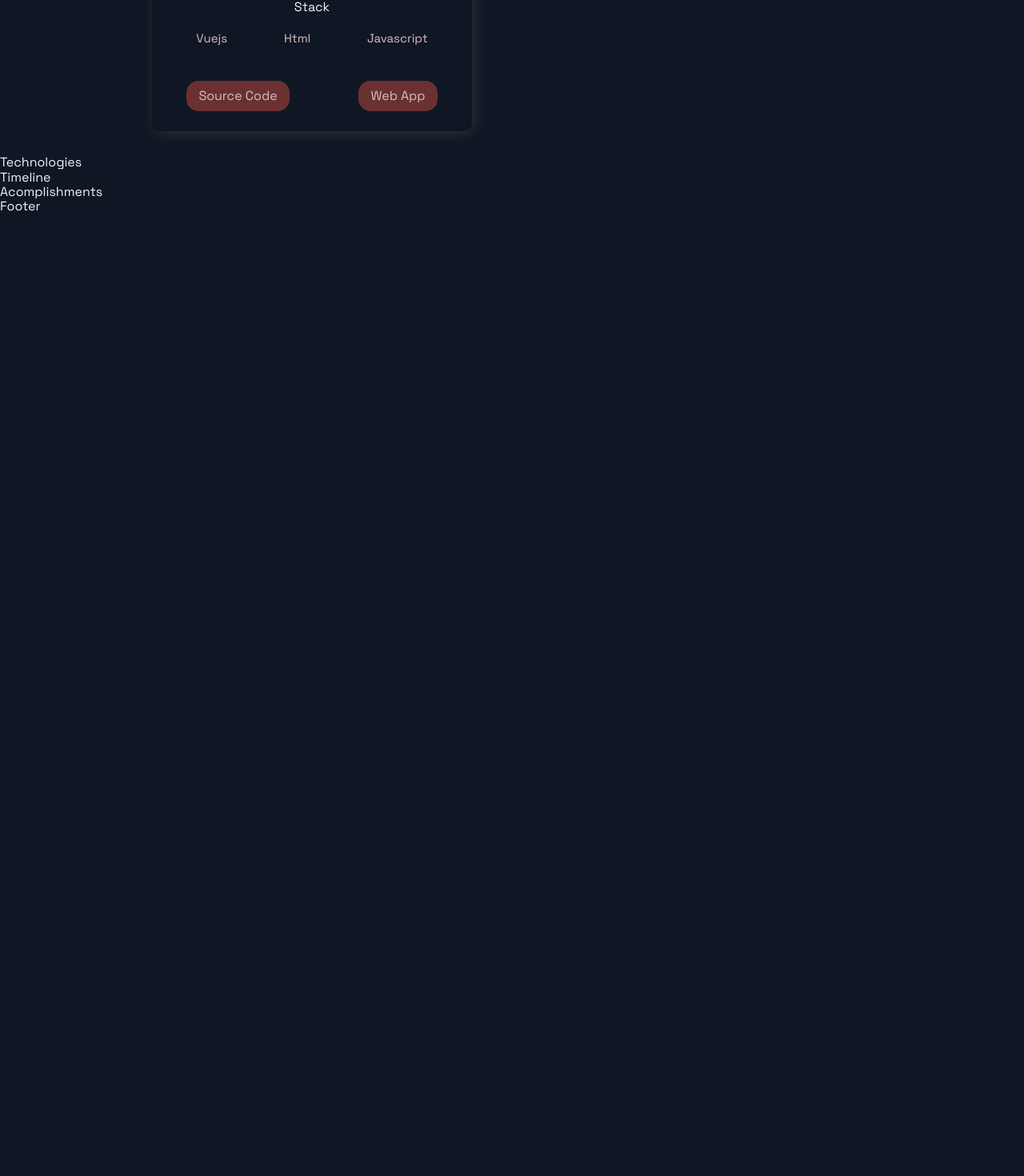
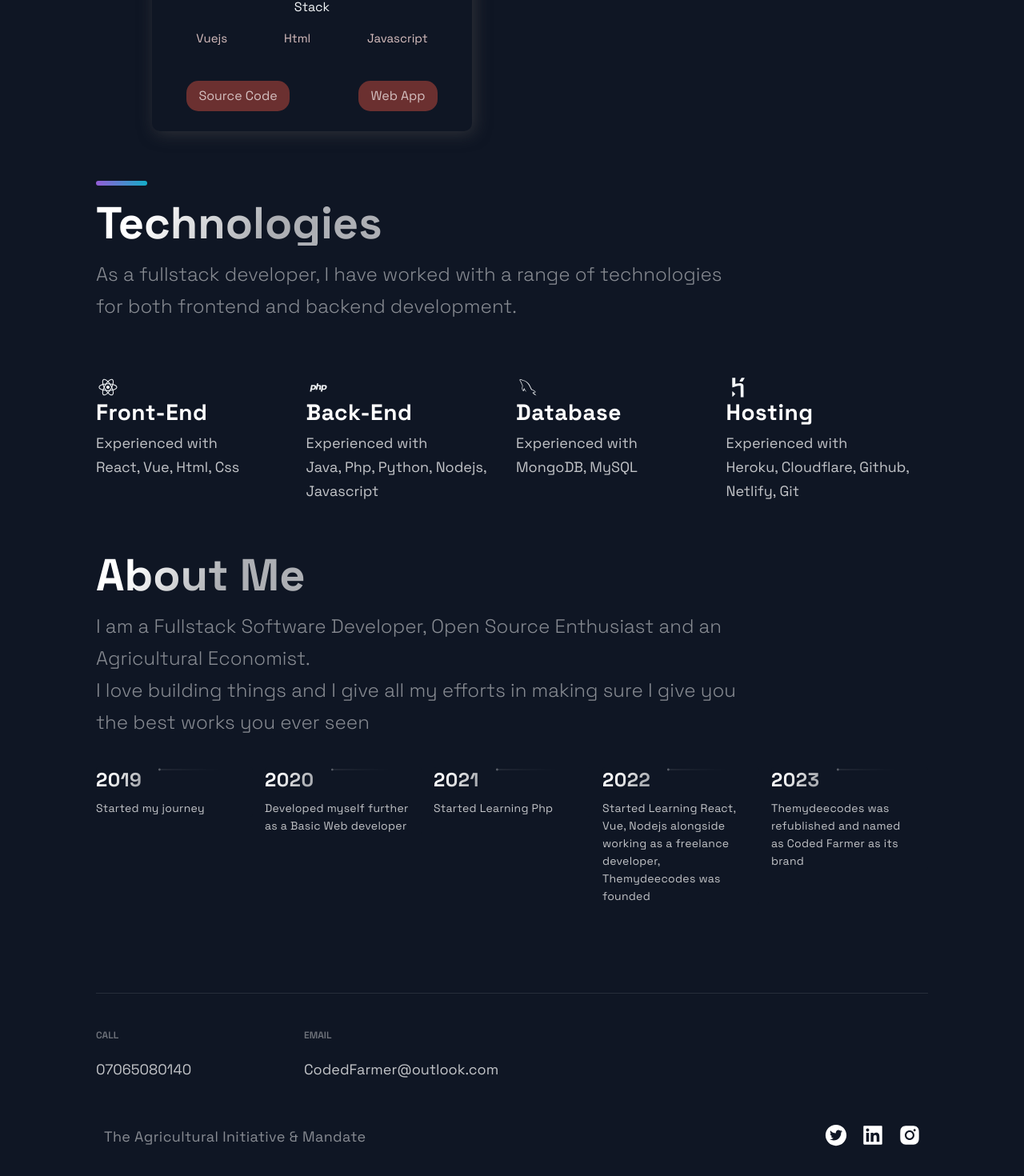
Before and after one commit to Themydee/Portfolio-, a Next.js app: page / in a window 1280 px wide. Shown: the part 1839-3309 px from the top of the page at 80% size. Before the commit the page ends 2107 px from the top, so only its background shows below. Built offline with nearby package versions, Linux system fonts and the light colour scheme.

Commit message:
Final commits

```diff
--- a/src/components/Acomplishments/Acomplishments.js
+++ /dev/null
@@ -1,19 +0,0 @@
-import React from 'react';
-
-import { Section, SectionDivider, SectionTitle } from '../../styles/GlobalComponents';
-import { Box, Boxes, BoxNum, BoxText } from './AcomplishmentsStyles';
-
-const data = [
-  { number: 20, text: 'Open Source Projects'},
-  { number: 1000, text: 'Students', },
-  { number: 1900, text: 'Github Followers', },
-  { number: 5000, text: 'Github Stars', }
-];
-
-const Acomplishments = () => (
-  <div>
-    Acomplishments
-  </div>
-);
-
-export default Acomplishments;
--- a/src/components/Footer/Footer.js
+++ b/src/components/Footer/Footer.js
@@ -1,14 +1,40 @@
 import React from 'react';
-import { AiFillGithub, AiFillInstagram, AiFillLinkedin } from 'react-icons/ai';
+import { AiFillGithub, AiFillInstagram, AiFillLinkedin, AiFillTwitterCircle } from 'react-icons/ai';
 
 import { SocialIcons } from '../Header/HeaderStyles';
 import { CompanyContainer, FooterWrapper, LinkColumn, LinkItem, LinkList, LinkTitle, Slogan, SocialContainer, SocialIconsContainer } from './FooterStyles';
 
 const Footer = () => {
   return (
-    <div>
-      Footer
-    </div>
+   <FooterWrapper>
+      <LinkList>
+        <LinkColumn>
+          <LinkTitle>Call</LinkTitle>
+          <LinkItem href='tel: +234-706-508-0140'>07065080140</LinkItem>
+        </LinkColumn>
+        <LinkColumn>
+          <LinkTitle>Email</LinkTitle>
+          <LinkItem href='mailto:CodedFarmer@outlook.com'>CodedFarmer@outlook.com</LinkItem>
+        </LinkColumn>
+      </LinkList>
+
+      <SocialIconsContainer>
+          <CompanyContainer>
+            <Slogan>The Agricultural Initiative & Mandate</Slogan>
+          </CompanyContainer>
+          <SocialContainer>
+            <SocialIcons href='https://twitter.com/themydee2001'>
+              <AiFillTwitterCircle size='3rem' />
+            </SocialIcons>
+            <SocialIcons href='https://linkedin.com/in/akanbi-bello-temidayo-015b1a141/'>
+              <AiFillLinkedin size='3rem' />
+            </SocialIcons>
+            <SocialIcons href='https://instagram.com/themy_dee'>
+              <AiFillInstagram size='3rem' />
+            </SocialIcons>
+          </SocialContainer>
+      </SocialIconsContainer>
+   </FooterWrapper>
   );
 };
 
--- a/src/components/Header/Header.js
+++ b/src/components/Header/Header.js
@@ -36,13 +36,13 @@
     </Div2>
 
     <Div3>
-      <SocialIcons href='https://github.com/'>
+      <SocialIcons href='https://github.com/Themydee'>
         <AiFillGithub size='3rem' />
       </SocialIcons>
-      <SocialIcons href='https://linkedin.com/'>
+      <SocialIcons href='https://linkedin.com/in/akanbi-bello-temidayo-015b1a141/'>
         <AiFillLinkedin size='3rem' />
       </SocialIcons>
-      <SocialIcons href='https://instagram.com/'>
+      <SocialIcons href='https://instagram.com/themy_dee'>
         <AiFillInstagram size='3rem' />
       </SocialIcons>
 
--- a/src/components/Technologies/Technologies.js
+++ b/src/components/Technologies/Technologies.js
@@ -1,12 +1,51 @@
 import React from 'react';
-import { DiFirebase, DiReact, DiZend } from 'react-icons/di';
+import { DiCss3, DiFirebase, DiGithub, DiHeroku, DiHtml5, DiMysql, DiPhp, DiReact, DiZend } from 'react-icons/di';
 import { Section, SectionDivider, SectionText, SectionTitle } from '../../styles/GlobalComponents';
 import { List, ListContainer, ListItem, ListParagraph, ListTitle } from './TechnologiesStyles';
 
 const Technologies = () =>  (
-  <div>
-    Technologies
-  </div>
+  <Section id='tech'>
+    <SectionDivider /><br />
+    <SectionTitle>Technologies</SectionTitle>
+    <SectionText>
+      As a fullstack developer, I have worked with a range of technologies for both frontend and backend development.
+    </SectionText>
+    <List>
+      <ListItem>
+        <DiReact size='3rem'/>
+        <ListContainer>
+          <ListTitle>Front-End</ListTitle>
+          <ListParagraph>Experienced with <br />
+            React, Vue, Html, Css</ListParagraph>
+        </ListContainer>
+      </ListItem>
+      <ListItem>
+        <DiPhp size='3rem'/>
+        <ListContainer>
+          <ListTitle>Back-End</ListTitle>
+          <ListParagraph>Experienced with <br />
+            Java, Php, Python, Nodejs, Javascript</ListParagraph>
+        </ListContainer>
+      </ListItem>
+      <ListItem>
+        <DiMysql size='3rem'/>
+        <ListContainer>
+          <ListTitle>Database</ListTitle>
+          <ListParagraph>Experienced with <br />
+            MongoDB, MySQL</ListParagraph>
+        </ListContainer>
+      </ListItem>
+      <ListItem>
+        <DiHeroku size='3rem'/>
+        <ListContainer>
+          <ListTitle>Hosting</ListTitle>
+          <ListParagraph>Experienced with <br />
+            Heroku, Cloudflare, Github, Netlify, Git</ListParagraph>
+        </ListContainer>
+      </ListItem>
+
+    </List>
+  </Section>
 );
 
 export default Technologies;
--- a/src/components/Technologies/TechnologiesStyles.js
+++ b/src/components/Technologies/TechnologiesStyles.js
@@ -30,8 +30,8 @@
 export const List = styled.ul`
   list-style-type: none;
   display: grid;
-  grid-template-columns: repeat(3, 1fr);
-  gap: 40px;
+  grid-template-columns: repeat(4, 1fr);
+  gap: 10px;
   margin: 3rem 0;
 
   @media ${props => props.theme.breakpoints.lg}{
--- a/src/components/TimeLine/TimeLine.js
+++ b/src/components/TimeLine/TimeLine.js
@@ -7,45 +7,110 @@
 const TOTAL_CAROUSEL_COUNT = TimeLineData.length;
 
 const Timeline = () => {
-  // const [activeItem, setActiveItem] = useState(0);
-  // const carouselRef = useRef();
+  const [activeItem, setActiveItem] = useState(0);
+  const carouselRef = useRef();
 
-  // const scroll = (node, left) => {
-  //   return node.scrollTo({ left, behavior: 'smooth' });
-  // }
+  const scroll = (node, left) => {
+    return node.scrollTo({ left, behavior: 'smooth' });
+  }
 
-  // const handleClick = (e, i) => {
-  //   e.preventDefault();
+  const handleClick = (e, i) => {
+    e.preventDefault();
 
-  //   if (carouselRef.current) {
-  //     const scrollLeft = Math.floor(carouselRef.current.scrollWidth * 0.7 * (i / TimeLineData.length));
+    if (carouselRef.current) {
+      const scrollLeft = Math.floor(carouselRef.current.scrollWidth * 0.7 * (i / TimeLineData.length));
 
-  //     scroll(carouselRef.current, scrollLeft);
-  //   }
-  // }
+      scroll(carouselRef.current, scrollLeft);
+    }
+  }
 
-  // const handleScroll = () => {
-  //   if (carouselRef.current) {
-  //     const index = Math.round((carouselRef.current.scrollLeft / (carouselRef.current.scrollWidth * 0.7)) * TimeLineData.length);
+  const handleScroll = () => {
+    if (carouselRef.current) {
+      const index = Math.round((carouselRef.current.scrollLeft / (carouselRef.current.scrollWidth * 0.7)) * TimeLineData.length);
 
-  //     setActiveItem(index);
-  //   }
-  // }
+      setActiveItem(index);
+    }
+  }
 
-  // // snap back to beginning of scroll when window is resized
-  // // avoids a bug where content is covered up if coming from smaller screen
-  // useEffect(() => {
-  //   const handleResize = () => {
-  //     scroll(carouselRef.current, 0);
-  //   }
+  // snap back to beginning of scroll when window is resized
+  // avoids a bug where content is covered up if coming from smaller screen
+  useEffect(() => {
+    const handleResize = () => {
+      scroll(carouselRef.current, 0);
+    }
 
-  //   window.addEventListener('resize', handleResize);
-  // }, []);
+    window.addEventListener('resize', handleResize);
+  }, []);
 
   return (
-    <div>
-      Timeline
-    </div>
+    <Section id='about'>
+      <SectionTitle>About Me</SectionTitle>
+      <SectionText>
+        I am a Fullstack Software Developer, Open Source Enthusiast and an Agricultural Economist.<br />
+        I love building things and I give all my efforts in making sure I give you the best works you ever seen
+      </SectionText>
+      <CarouselContainer ref={carouselRef} onScroll={handleScroll}>
+        <>
+          {TimeLineData.map((item, index) => (
+              <CarouselMobileScrollNode key={index} final= {index === TOTAL_CAROUSEL_COUNT - 1}>
+                <CarouselItem index={index}
+                  id={`carousel__item-${index}`}
+                  active={activeItem}
+                  onClick={(e) => handleClick(e, index)}>
+                  <CarouselItemTitle>
+                    {item.year}
+                    <CarouselItemImg
+                    width='208'
+                    height='6'
+                    viewBox='0 0 208 6'
+                    fill='none'
+                    xmlns='http://www.w3.org/2000/svg'>
+                      <path
+                      fill-rule="evenodd"
+                      clip-rule="evenodd"
+                      d="M2.5 5.5C3.88071 5.5 5 4.38071 5 3V3.5L208 3.50002V2.50002L5 2.5V3C5 1.61929 3.88071 0.5 2.5 0.5C1.11929 0.5 0 1.61929 0 3C0 4.38071 1.11929 5.5 2.5 5.5Z"
+                      fill="url(#paint0_linear)"
+                      fill-opacity="0.33"
+                      />
+                      <defs>
+                        <linearGradient
+                          id="paint0_linear"
+                          x1="-4.30412e-10"
+                          y1="0.5"
+                          x2="208"
+                          y2="0.500295"
+                          gradientUnits="userSpaceOnUse">
+                          <stop stop-color="white" />
+                          <stop
+                            offset="0.79478"
+                            stop-color="white"
+                            stop-opacity="0"
+                          />
+                        </linearGradient>
+                      </defs>
+                    </CarouselItemImg>
+                  </CarouselItemTitle>
+                  <CarouselItemText>{item.text}</CarouselItemText>
+                </CarouselItem>
+              </CarouselMobileScrollNode>
+          ))}
+        </>
+      </CarouselContainer>
+
+      <CarouselButtons>
+        {TimeLineData.map((item, index) => (
+          <CarouselButton
+            key={index}
+            index={index}
+            active={activeItem}
+            onClick={(e) => handleClick(e, index)}
+            type="button"
+          >
+            <CarouselButtonDot active={activeItem} />
+          </CarouselButton>
+        ))}
+      </CarouselButtons>
+    </Section>
   );
 };
 
--- a/src/constants/constants.js
+++ b/src/constants/constants.js
@@ -32,6 +32,6 @@
   { year: 2019, text: 'Started my journey', },
   { year: 2020, text: 'Developed myself further as a Basic Web developer', },
   { year: 2021, text: 'Started Learning Php', },
-  { year: 2022, text: 'Started Learning React, Vue, Nodejs alongside working as a freelance developer', },
-  { year: 2023, text: 'Founded Themydeecodes', },
+  { year: 2022, text: 'Started Learning React, Vue, Nodejs alongside working as a freelance developer, Themydeecodes was founded', },
+  { year: 2023, text: 'Themydeecodes was refublished and named as Coded Farmer as its brand', },
 ];
--- a/src/pages/index.js
+++ b/src/pages/index.js
@@ -1,4 +1,4 @@
-import Acomplishments from '../components/Acomplishments/Acomplishments';
+
 import BgAnimation from '../components/BackgrooundAnimation/BackgroundAnimation';
 import Hero from '../components/Hero/Hero';
 import Projects from '../components/Projects/Projects';
@@ -17,7 +17,6 @@
       <Projects />
       <Technologies />
       <Timeline />
-      <Acomplishments />
     </Layout>
   );
 };
```
Also changed, not shown: src/components/Acomplishments/AcomplishmentsStyles.js (deleted, +0 -134 lines).
